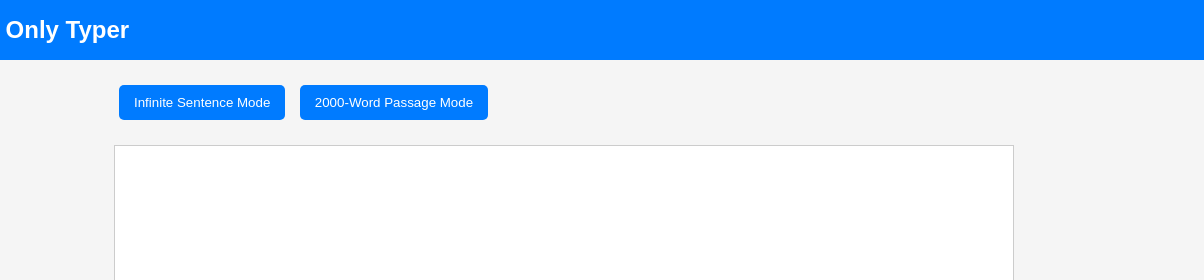
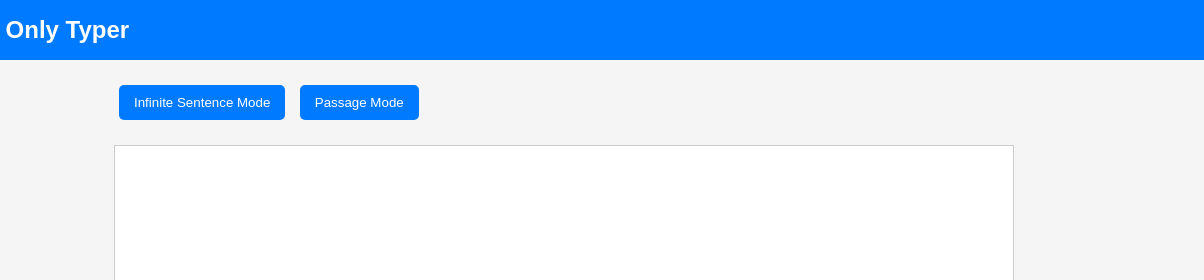
Before and after one commit to Rajsekhar1234/onlytyper, a plain HTML site: page index.html in a window 1280 px wide. Shown: the top 280 px of the page, 76-1280 px from the left. Drawn offline with nearby package versions, Linux system fonts and the light colour scheme.

Commit message:
Update index.html

```diff
--- a/index.html
+++ b/index.html
@@ -16,7 +16,7 @@
   <main>
     <div id="modeButtons">
       <button onclick="startInfiniteMode()">Infinite Sentence Mode</button>
-      <button onclick="startPassageMode()">2000-Word Passage Mode</button>
+      <button onclick="startPassageMode()">Passage Mode</button>
     </div>
 
     <div id="controls"></div>
```
